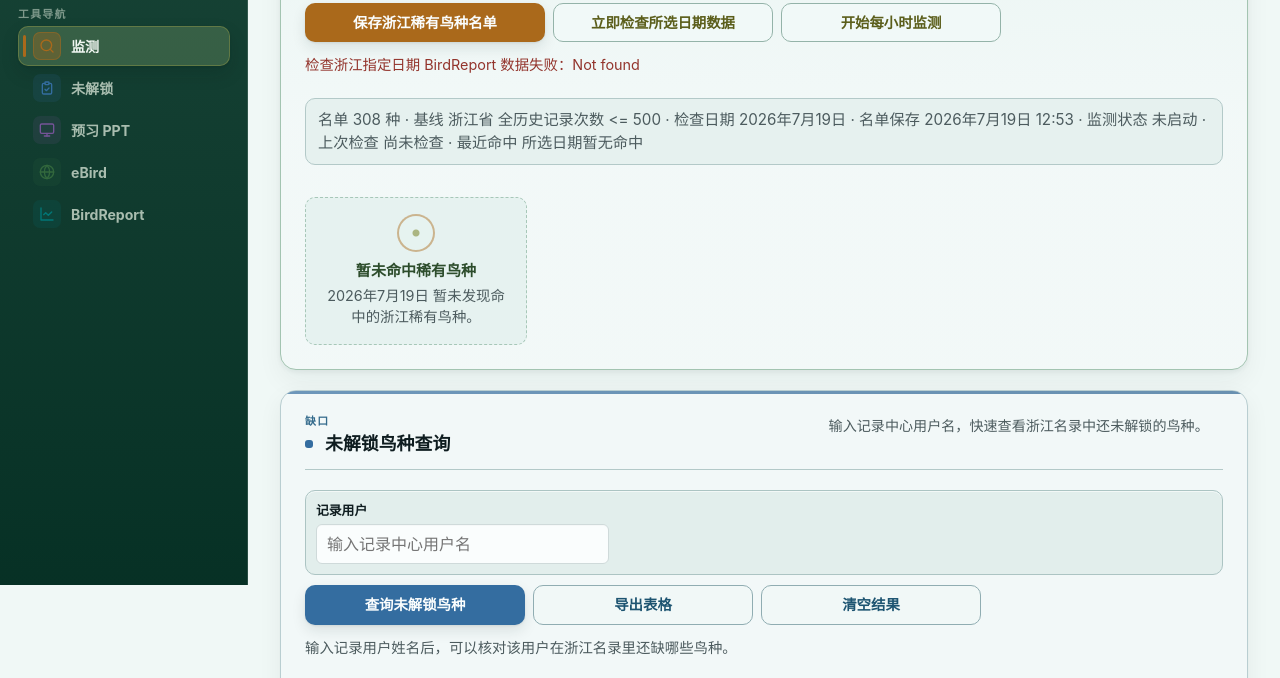
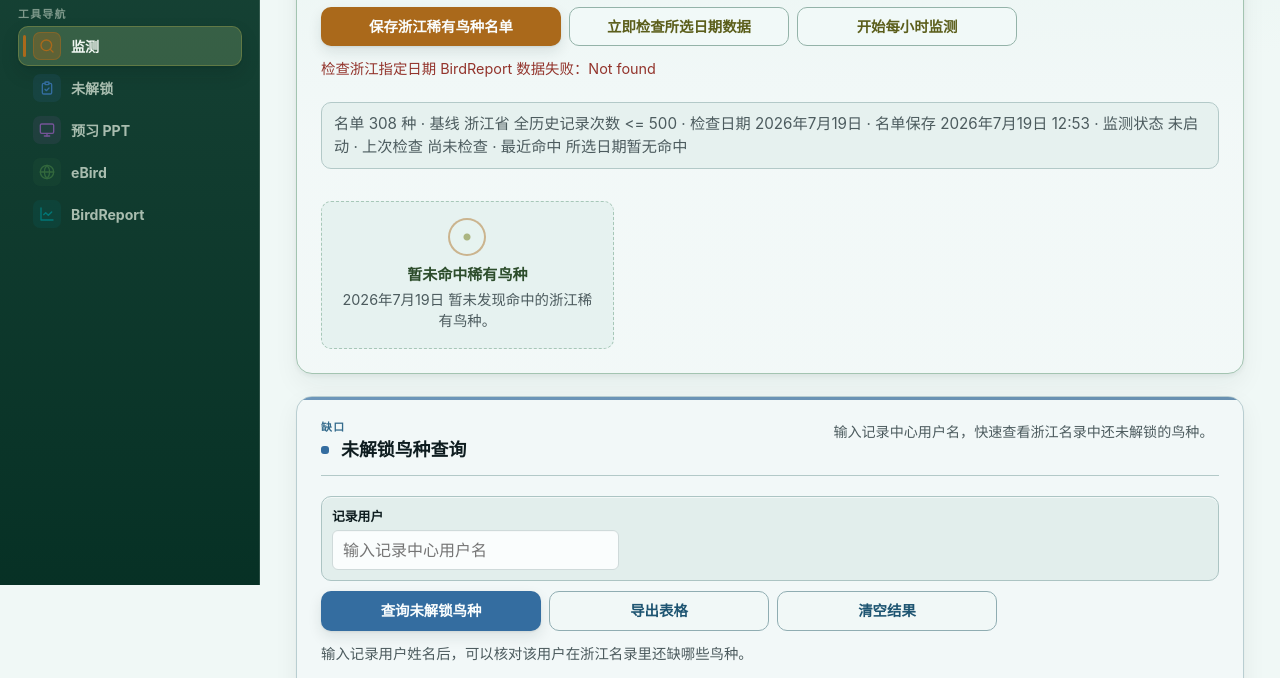
Before and after one commit to benttianbao/beaubird, a website: page index.html in a window 1280 px wide. Shown: the part 215-893 px from the top of the page. Drawn offline with Linux system fonts and the light colour scheme; no server answers.

Commit message:
style: add mist background and content breathing room

```diff
--- a/style.css
+++ b/style.css
@@ -121,7 +121,10 @@ body {
 
 body {
   margin: 0;
-  background: var(--bg);
+  background:
+    radial-gradient(1200px 520px at 12% -8%, color-mix(in oklch, var(--bg-glow-warm) 55%, transparent), transparent 62%),
+    radial-gradient(900px 480px at 88% 0%, color-mix(in oklch, var(--bg-glow-cool) 50%, transparent), transparent 58%),
+    var(--bg);
   color: var(--text);
   font-family: -apple-system, BlinkMacSystemFont, "Segoe UI", "Noto Sans SC", "PingFang SC", "Microsoft YaHei", sans-serif;
   line-height: 1.5;
@@ -132,9 +135,9 @@ body {
 
 .workspace-shell {
   display: grid;
-  grid-template-columns: 248px minmax(0, 1fr);
+  grid-template-columns: 260px minmax(0, 1fr);
   align-items: start;
-  width: min(1440px, 100%);
+  width: min(1480px, 100%);
   margin: 0 auto;
   min-height: 100vh;
 }
@@ -371,8 +374,8 @@ body {
 
 .workspace-content {
   min-width: 0;
-  padding: 28px 32px 40px;
-  gap: 20px;
+  padding: 32px 36px 48px;
+  gap: 22px;
 }
 
 #monitorSection {
```
